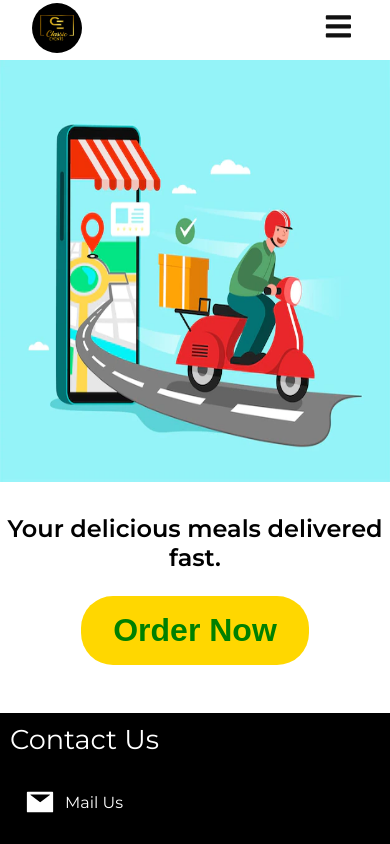
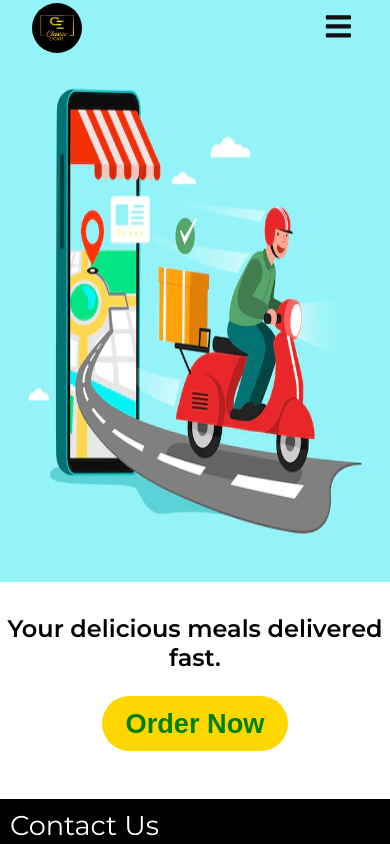
Before and after one commit to vicowiti/classic-website, a Next.js app: page / in a window 390 px wide. Shown: the top 844 px of the page. Built offline with nearby package versions, Linux system fonts and the light colour scheme.

Commit message:
Refined mobile ui

```diff
--- a/styles/NavBar.css
+++ b/styles/NavBar.css
@@ -1,4 +1,6 @@
 header {
+  position: fixed;
+  width: 100vw;
   display: flex;
   align-items: center;
   justify-content: space-between;
--- a/styles/NewHero.css
+++ b/styles/NewHero.css
@@ -1,6 +1,6 @@
 .new-hero-container {
   width: 100vw;
-  height: 50vh;
+  height: 69vh;
 }
 
 .new-hero-image {
@@ -24,9 +24,9 @@
 }
 
 .new-hero-text > a > button {
-  padding: 1rem 2rem;
-  font-size: 2rem;
-  font-weight: 900;
+  padding: 0.7rem 1.5rem;
+  font-size: 1.7rem;
+  font-weight: 800;
   border-radius: 2rem;
   border: none;
   background: gold;
```
